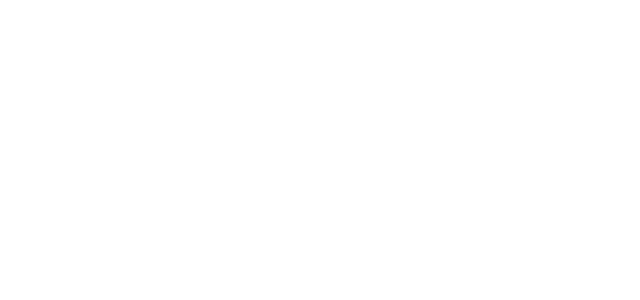
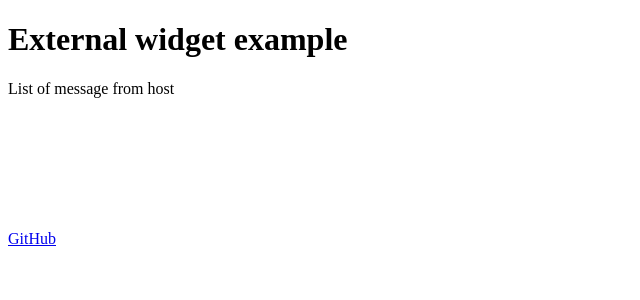
Before and after one commit to vikshv/external-widget-example, an Angular app: page / in a window 1280 px wide. Shown: the top 300 px of the page, without its empty margins (0-640 px from the left). Built offline with nearby package versions, Linux system fonts and the light colour scheme.

Commit message:
update view

```diff
--- a/src/app/app.component.css
+++ b/src/app/app.component.css
@@ -0,0 +1,5 @@
+.container__list {
+    height: 100px;
+    max-height: 100px;
+    overflow-x: auto;
+}
--- a/src/app/app.component.html
+++ b/src/app/app.component.html
@@ -1,3 +1,10 @@
-<ul>
-  <li *ngFor="let message of messages">{{ message.data }} @ {{ message.origin }}</li>
-</ul>
+<h1>External widget example</h1>
+<div class="container">
+    <div>List of message from host</div>
+    <ul class="container__list">
+      <li *ngFor="let message of messages">{{ message.data }} @ {{ message.origin }}</li>
+    </ul>
+</div>
+<div>
+    <a target="_blank" rel="noopener" href="https://github.com/vikshv/external-widget-example">GitHub</a>
+</div>
```
Also changed, not shown: 5 other files (tests, documents, lock files or other folders).
